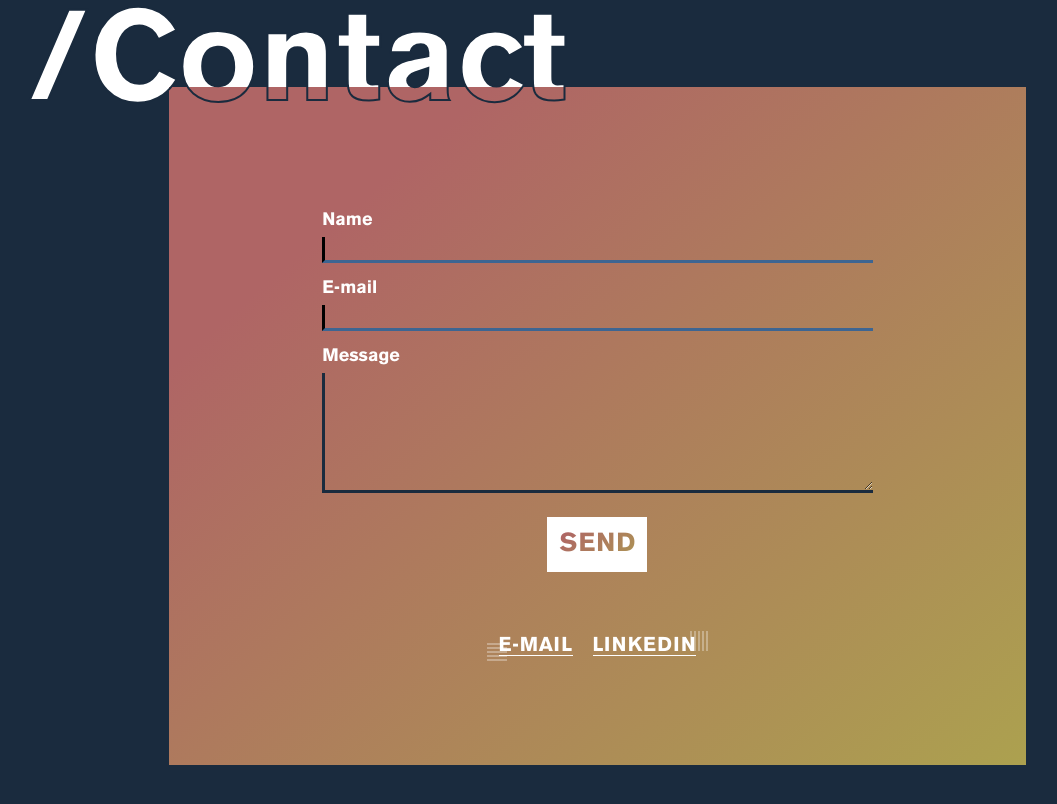
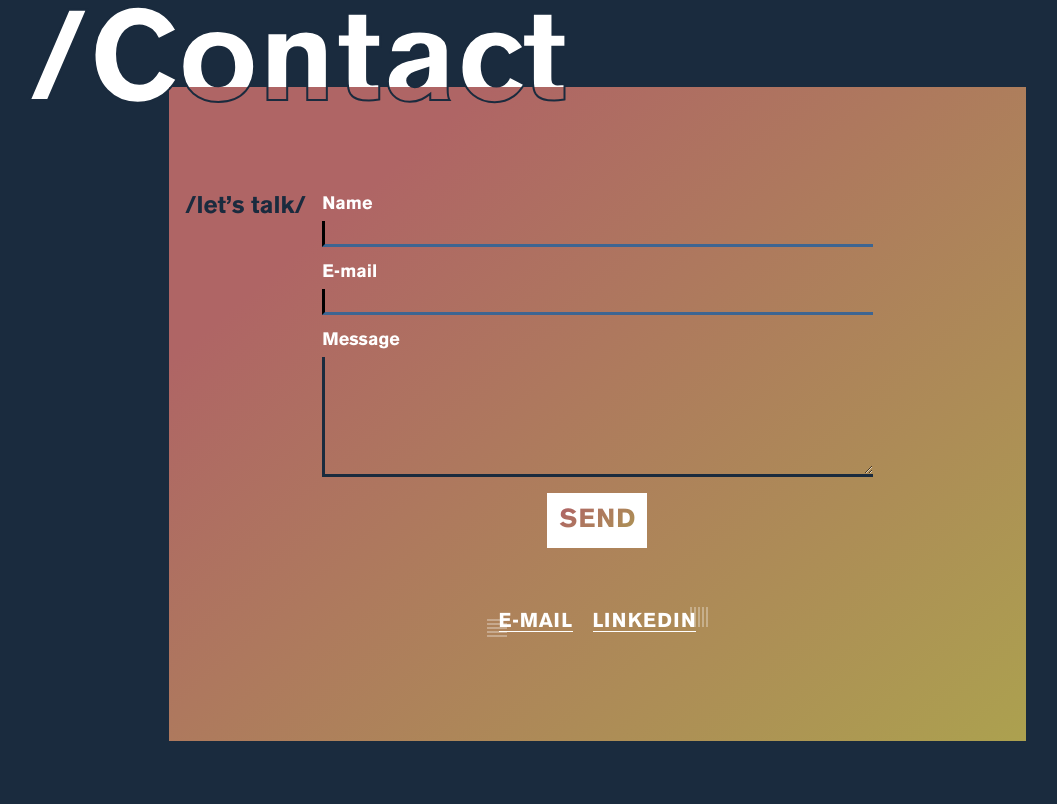
Before and after one commit to hakonbja/portfolio, a website: page index.html in a window 1280 px wide. Shown: the part 4459-5263 px from the top of the page, without its empty margins (113-1170 px from the left). Drawn offline with Linux system fonts and the light colour scheme.

Commit message:
add "let's talk" to contact section

```diff
--- a/index.html
+++ b/index.html
@@ -135,6 +135,8 @@
         <h1 class="fill">Contact</h1>
         <div class="background">
           <div class="padding">
+            <div class="contact-grid">
+              <h4>/let’s talk/</h4>
               <form class="contact-form" id="contact-form">
                 <div>
                   <label for="name">Name</label>
@@ -154,6 +156,7 @@
                   <p id="submit-failure" class="submit-failure">Oops, something went wrong...</p>
                 </div>
               </form>
+            </div>
 
             <ul class="links">
               <li><a href="mailto:hakonbja@gmail.com">E-mail</a></li>
--- a/styles/about.scss
+++ b/styles/about.scss
@@ -35,12 +35,13 @@
   }
 
   .image-container.desktop {
-    top: -10px;
     max-width: 350px;
     width: 130%;
     height: auto;
 
     .about-photo {
+      position: relative;
+      top: -10px;
       width: 100%;
       height: auto;
     }
@@ -49,6 +50,7 @@
   .image-container.mobile {
     float: left;
     width: 50%;
+    top: 5px;
     margin-right: 0.5rem;
 
     .about-photo {
--- a/styles/contact.scss
+++ b/styles/contact.scss
@@ -1,4 +1,37 @@
 /* Contact section */
+
+.contact-grid {
+  display: grid;
+  grid-template-columns: 12vw 1fr;
+  margin-left: -12vw;
+}
+
+.contact {
+  h4 {
+    grid-column: 1;
+    color: $darkblue;
+    text-align: center;
+  }
+}
+
+@media screen and (max-width: 1210px) {
+  .contact h4 {
+    display: none;
+  }
+}
+
+.contact-form {
+  position: relative;
+  grid-column: 2;
+
+  > div {
+    margin-top: 16px;
+  }
+
+  > div:first-of-type {
+    margin-top: 0;
+  }
+}
 
 label,
 input,
@@ -9,7 +42,7 @@ textarea,
 }
 
 label {
-  margin-top: 16px;
+  // margin-top: 16px;
   margin-bottom: 8px;
 }
 
```
Also changed, not shown: styles/styles.css. Lines whose indentation alone changed are shown as unchanged.
